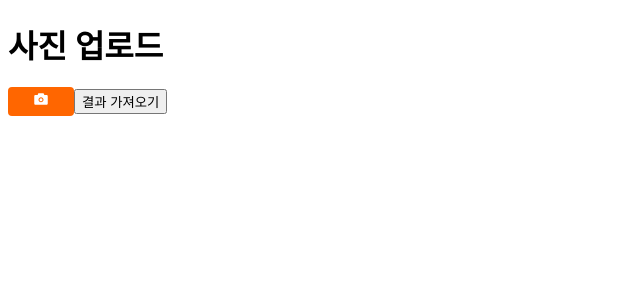
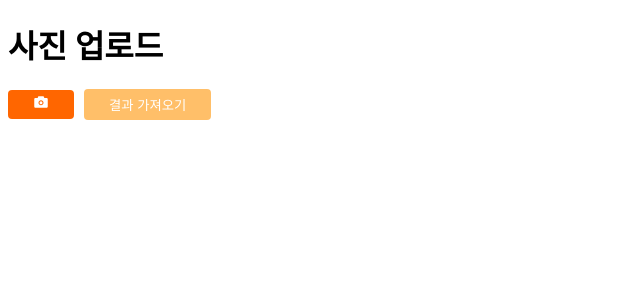
Before and after one commit to devRangers/smg-ana-prototype, a React (Create React App) app in the folder front/: page / in a window 1280 px wide. Shown: the top 300 px of the page, without its empty margins (0-640 px from the left). Built offline with nearby package versions, Linux system fonts and the light colour scheme.

Commit message:
[Update] btn style

```diff
--- a/front/src/components/CameraComp.js
+++ b/front/src/components/CameraComp.js
@@ -5,7 +5,7 @@ import axios from "axios";
 function CameraComp() {
   const [file, setFile] = useState(null);
   const [source, setSource] = useState(null);
-  const [result, setResult] = useState("");
+  const [result, setResult] = useState(null);
 
   const handleCapture = (target) => {
     if (target.files) {
@@ -27,6 +27,7 @@ function CameraComp() {
         "Content-Type": "multipart/form-data",
       },
     });
+    console.log(res.data);
     setResult(res.data.species);
   };
 
@@ -56,8 +57,21 @@ function CameraComp() {
 
       {source && <img src={source} alt="animal" width="200" />}
 
-      <button onClick={handleSubmit}>결과 가져오기</button>
-      {result.length > 0 && <h1>종 : {result}</h1>}
+      <button
+        onClick={handleSubmit}
+        style={{
+          padding: "6px 25px",
+          backgroundColor: "#ffbf69",
+          borderRadius: "4px",
+          color: "white",
+          cursor: "pointer",
+          border: "none",
+          margin: "0 10px",
+        }}
+      >
+        결과 가져오기
+      </button>
+      {result && <h1>종 : {result}</h1>}
     </div>
   );
 }
```
